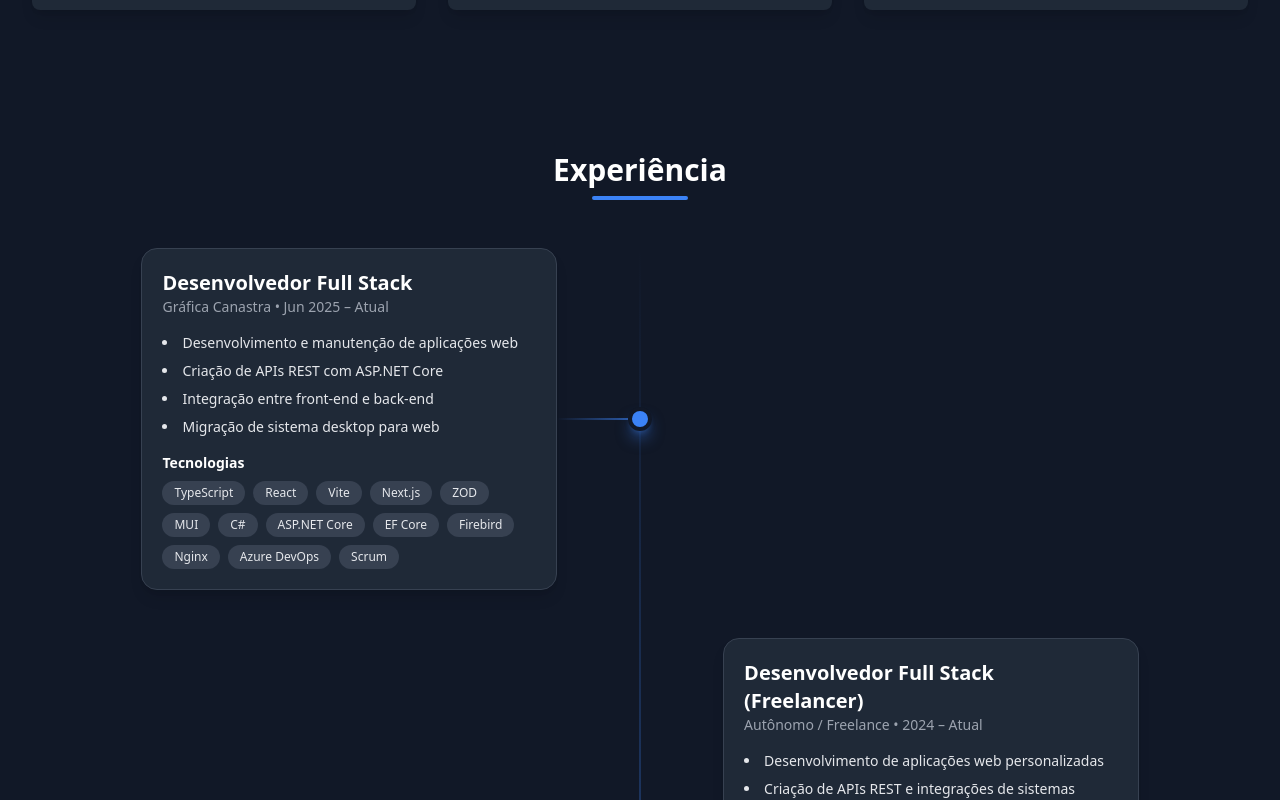
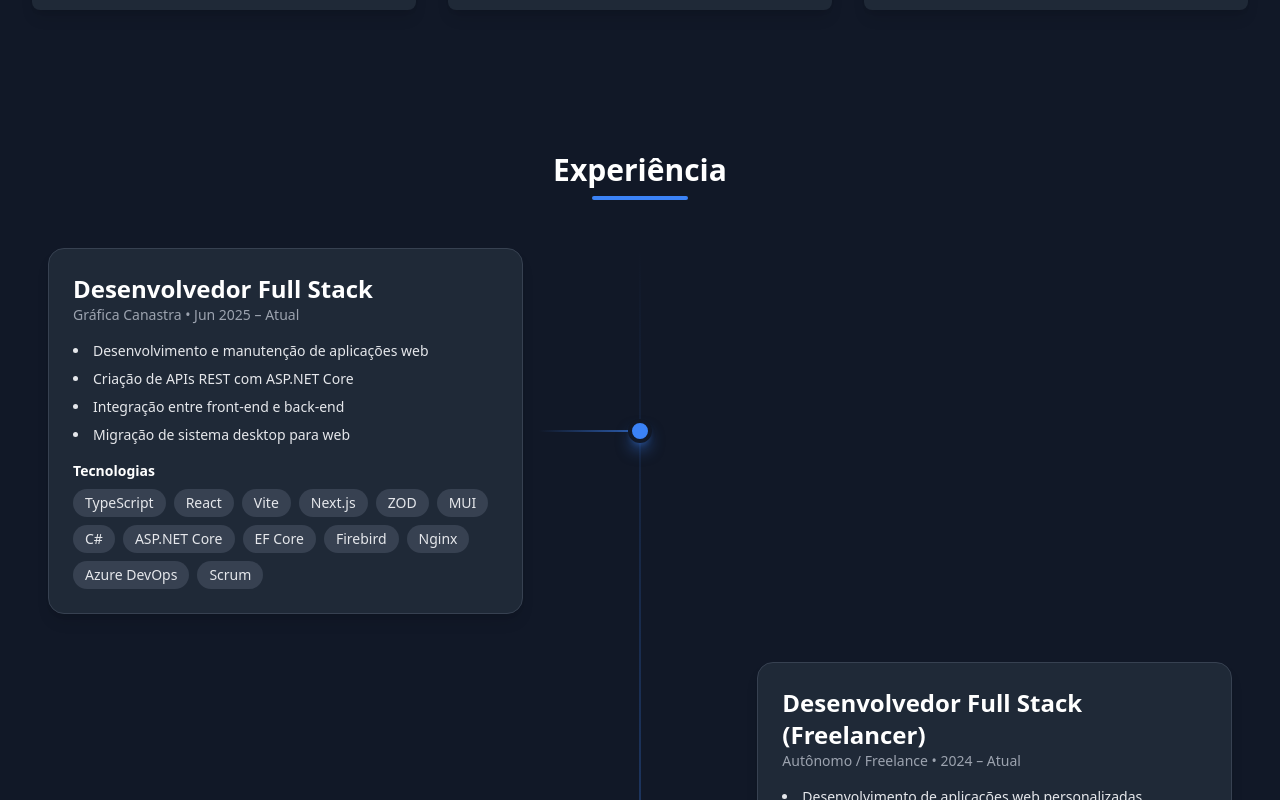
Before and after one commit to DevSamuelBrito/newportifolio, a Next.js app: page / in a window 1280 px wide. Shown: the part 2380-3180 px from the top of the page. Built offline with nearby package versions, Linux system fonts and the light colour scheme; what tailwindcss-animated would draw is missing.

Commit message:
feat: enhance ExperienceCard styling for better visualization on vertical screens

```diff
--- a/src/app/components/Experience/components/ExperienceCard/index.tsx
+++ b/src/app/components/Experience/components/ExperienceCard/index.tsx
@@ -26,11 +26,11 @@ const ExperienceCard = ({ role, company, period, activities, technologies, index
             className="w-full"
         >
 
-            <div className="bg-gray-800 border border-gray-700 p-5 rounded-2xl shadow-lg hover:scale-105 transition-all duration-300 hover:border-blue-500 group relative:">
+            <div className="experience-card group">
 
                 {/* Cabeçalho */}
                 <div className="mb-4">
-                    <h3 className="text-xl font-semibold text-white">
+                    <h3 className="experience-card-title text-xl font-semibold text-white">
                         {role}
                     </h3>
                     <p className="text-sm text-gray-400">
@@ -54,7 +54,7 @@ const ExperienceCard = ({ role, company, period, activities, technologies, index
                         {technologies.map((tech) => (
                             <span
                                 key={tech}
-                                className="px-3 py-1 text-xs bg-gray-700 text-gray-200 rounded-full"
+                                className="tech-pill px-3 py-1 text-xs bg-gray-700 text-gray-200 rounded-full"
                             >
                                 {tech}
                             </span>
--- a/src/app/components/Experience/index.tsx
+++ b/src/app/components/Experience/index.tsx
@@ -29,7 +29,7 @@ export function Experience() {
     return (
 
         <DefaultSection section="experience">
-            <div className="px-4 md:px-0 max-w-screen-xl lg:max-w-[70rem] xl:max-w-[76rem] 2xl:max-w-[92rem] py-8 mx-auto min-h-fit">
+            <div className="px-4 md:px-0 w-full max-w-screen-xl lg:max-w-[70rem] xl:max-w-[76rem] 2xl:max-w-[92rem] py-8 mx-auto min-h-fit  ">
                 <div className="text-center">
                     <p className="text-3xl font-bold text-white relative inline-block">
                         {t.experience.title}
@@ -47,12 +47,12 @@ export function Experience() {
                         {dataToRender.map((item, index) => (
                             <div
                                 key={index}
-                                className={`relative flex items-center ${index % 2 === 0
+                                className={` relative flex items-center ${index % 2 === 0
                                     ? 'md:flex-row flex-col'
                                     : 'md:flex-row-reverse flex-col'
                                     }`}
                             >
-                                <div className="w-full md:w-5/12">
+                                <div className="w-full md:w-5/12 px-4 md:px-4">
                                     <ExperienceCard
                                         index={index}
                                         role={item.role}
--- a/src/app/globals.css
+++ b/src/app/globals.css
@@ -66,3 +66,27 @@
     @apply bg-background text-foreground;
   }
 }
+
+@layer components {
+  .experience-card {
+    @apply bg-gray-800 border border-gray-700 p-5 rounded-2xl shadow-lg transition-all duration-300 hover:scale-105 hover:border-blue-500 relative w-full;
+  }
+  .experience-card .experience-card-title {
+    @apply text-xl;
+  }
+  .experience-card .tech-pill {
+    @apply text-xs;
+  }
+
+  @media (orientation: landscape) {
+    .experience-card {
+      @apply p-6;
+    }
+    .experience-card .experience-card-title {
+      @apply text-2xl;
+    }
+    .experience-card .tech-pill {
+      @apply text-sm;
+    }
+  }
+}
```
